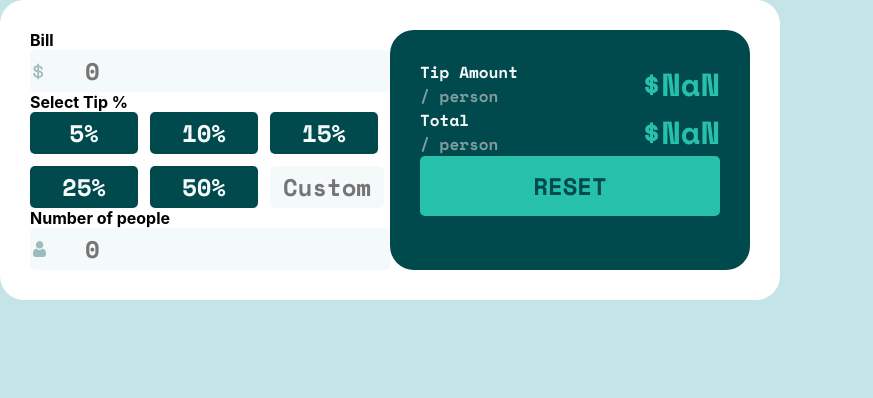
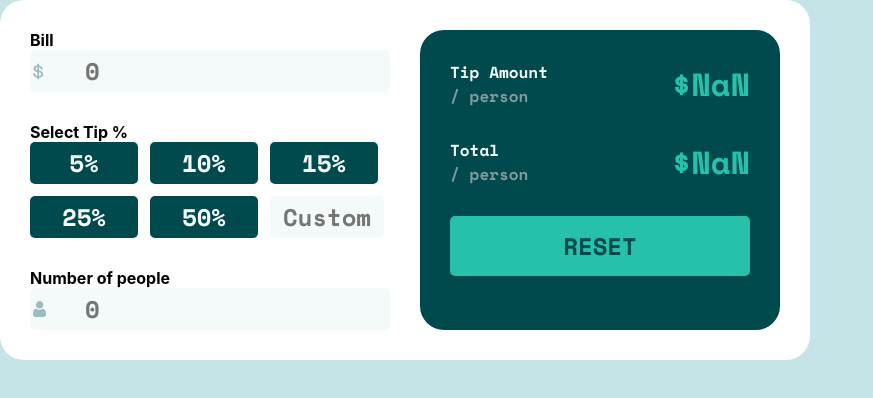
Before and after one commit to jmhar3/100-days-tip-calculator, a React (Create React App) app in the folder tip-calculator/: page / in a window 1280 px wide. Shown: the top 398 px of the page, without its empty margins (0-873 px from the left). Built offline with nearby package versions, Linux system fonts and the light colour scheme.

Commit message:
pad containers

```diff
--- a/tip-calculator/src/App.css
+++ b/tip-calculator/src/App.css
@@ -53,6 +53,7 @@ body {
   width: fit-content;
   background-color: white;
   display: flex;
+  gap: 30px;
   flex-direction: row;
   border-radius: 24px;
   padding: 30px;
@@ -60,6 +61,9 @@ body {
 
 #inputs {
  width: 360px;
+ display: flex;
+ flex-direction: column;
+ gap: 30px;
 }
 
 #totals {
@@ -68,6 +72,9 @@ body {
   border-radius: 24px;
   background-color: var(--neutral-dark-cyan);
   padding: 30px;
+  display: flex;
+  flex-direction: column;
+  gap: 30px;
 }
 
 #totals h1 {
```
